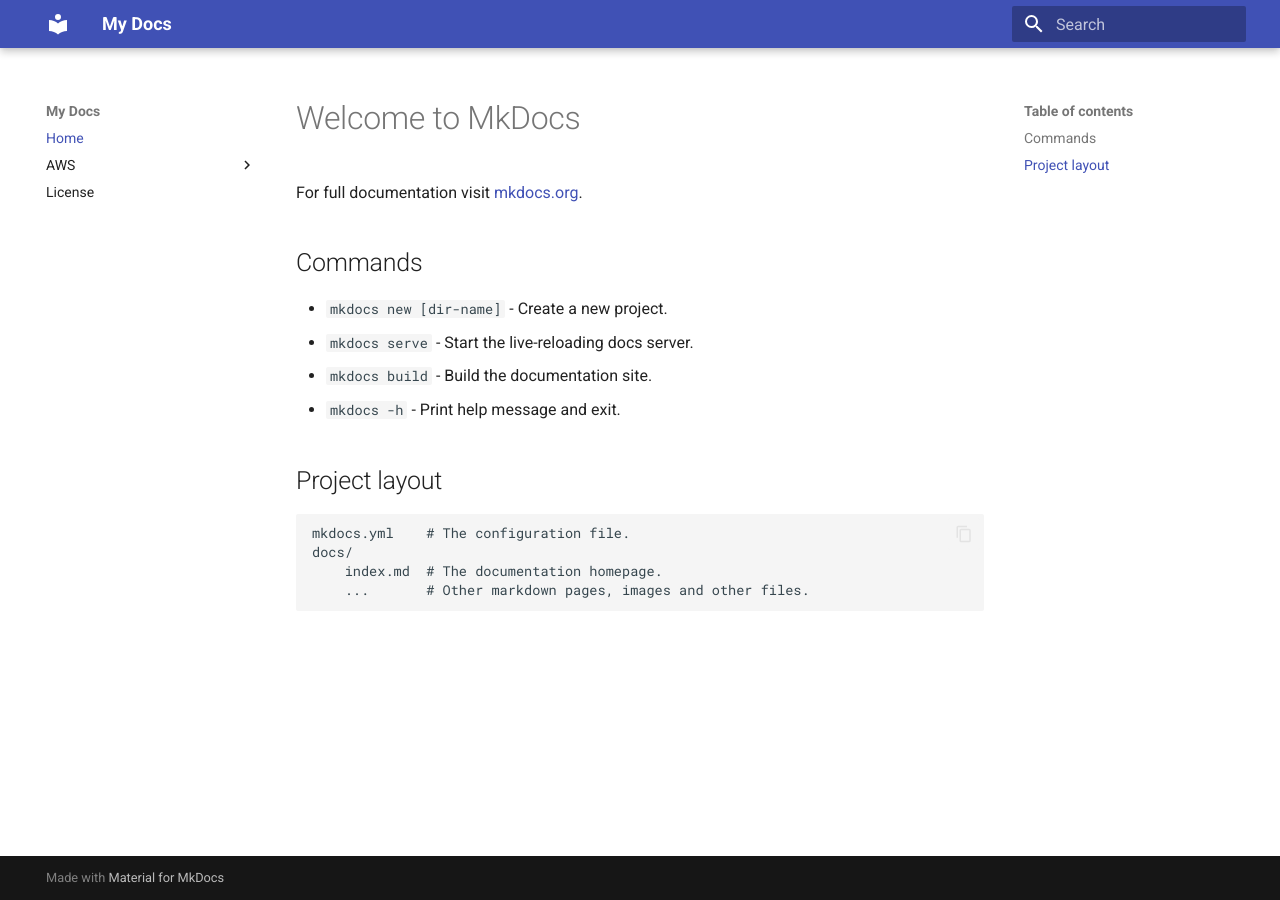
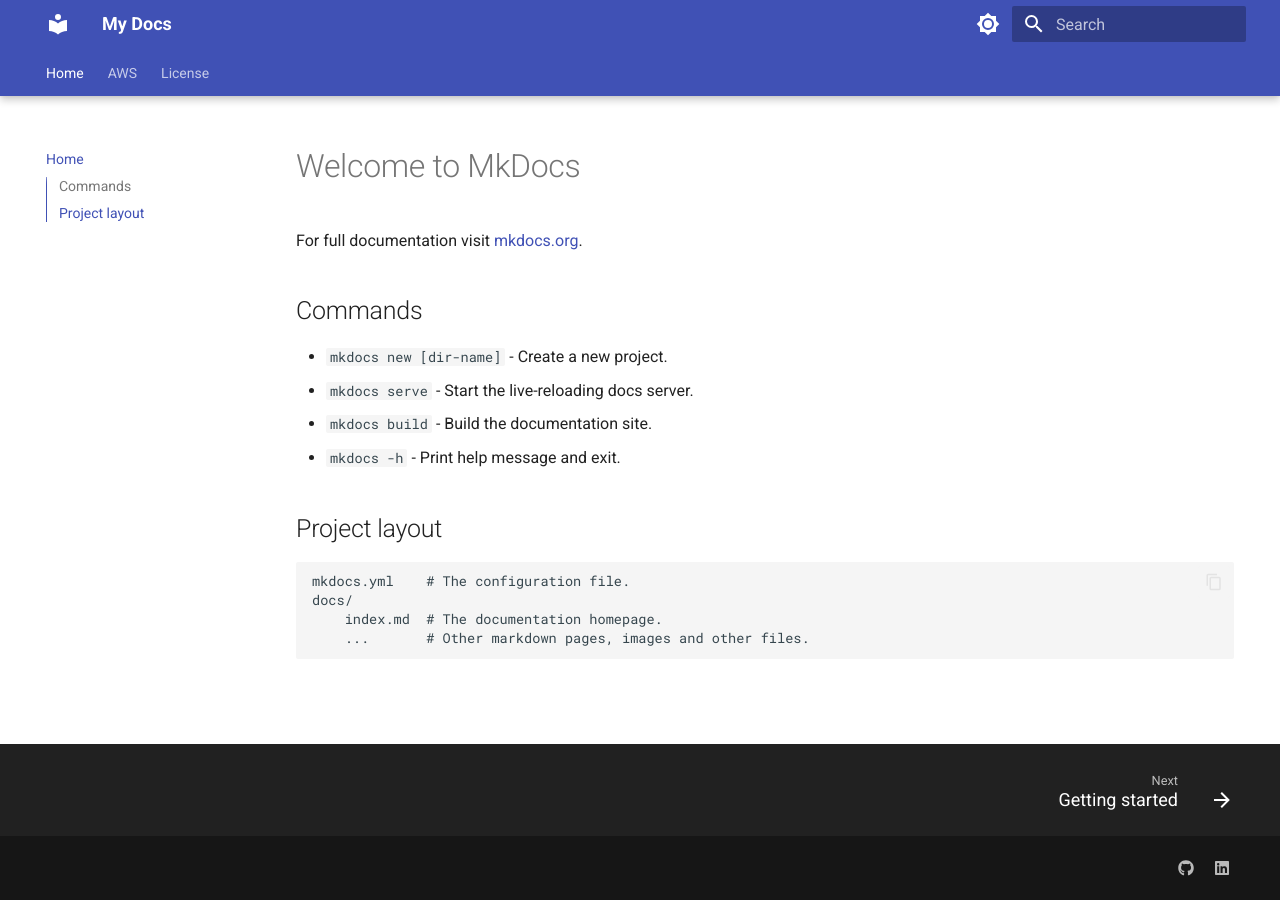
Before and after one commit to mdesousa-fr/wiki, an MkDocs documentation site: the page built from docs/index.md, in a window 1280 px wide. Built offline with MkDocs 1.6.1 and Material for MkDocs 9.7.7, drawn with Linux system fonts in a browser that asks for light colours.

Commit message:
chore: Improve mkdocs configuration and add a light/dark mode

```diff
--- a/mkdocs.yml
+++ b/mkdocs.yml
@@ -9,9 +9,42 @@
 
 theme:
   name: material
+  language: en
+  font:
+    text: Roboto
+    code: Roboto Mono
+  palette:
+    # Palette toggle for light mode
+    - media: "(prefers-color-scheme: light)"
+      scheme: default
+      toggle:
+        icon: material/brightness-7
+        name: Switch to dark mode
+
+    # Palette toggle for dark mode
+    - media: "(prefers-color-scheme: dark)"
+      scheme: slate
+      toggle:
+        icon: material/brightness-4
+        name: Switch to light mode
+
   features:
     - content.code.copy
     - content.code.annotate
+    - navigation.footer
+    - navigation.instant
+    - navigation.tracking
+    - navigation.tabs
+    - navigation.tabs.sticky
+    - navigation.sections
+    - navigation.expand
+    - toc.follow
+    - toc.integrate
+    - navigation.top
+    - search.suggest
+
+plugins:
+  - search
 
 markdown_extensions:
   - admonition
@@ -34,3 +67,13 @@
   - pymdownx.emoji:
       emoji_index: !!python/name:materialx.emoji.twemoji
       emoji_generator: !!python/name:materialx.emoji.to_svg
+
+extra:
+  generator: false
+  social:
+    - icon: fontawesome/brands/github
+      link: https://github.com/mdesousa-fr
+      name: mdesousa-fr on Github
+    - icon: fontawesome/brands/linkedin
+      link: https://www.linkedin.com/in/mathieu-de-sousa-devops/
+      name: Mathieu DE SOUSA on LinkedIn
```
